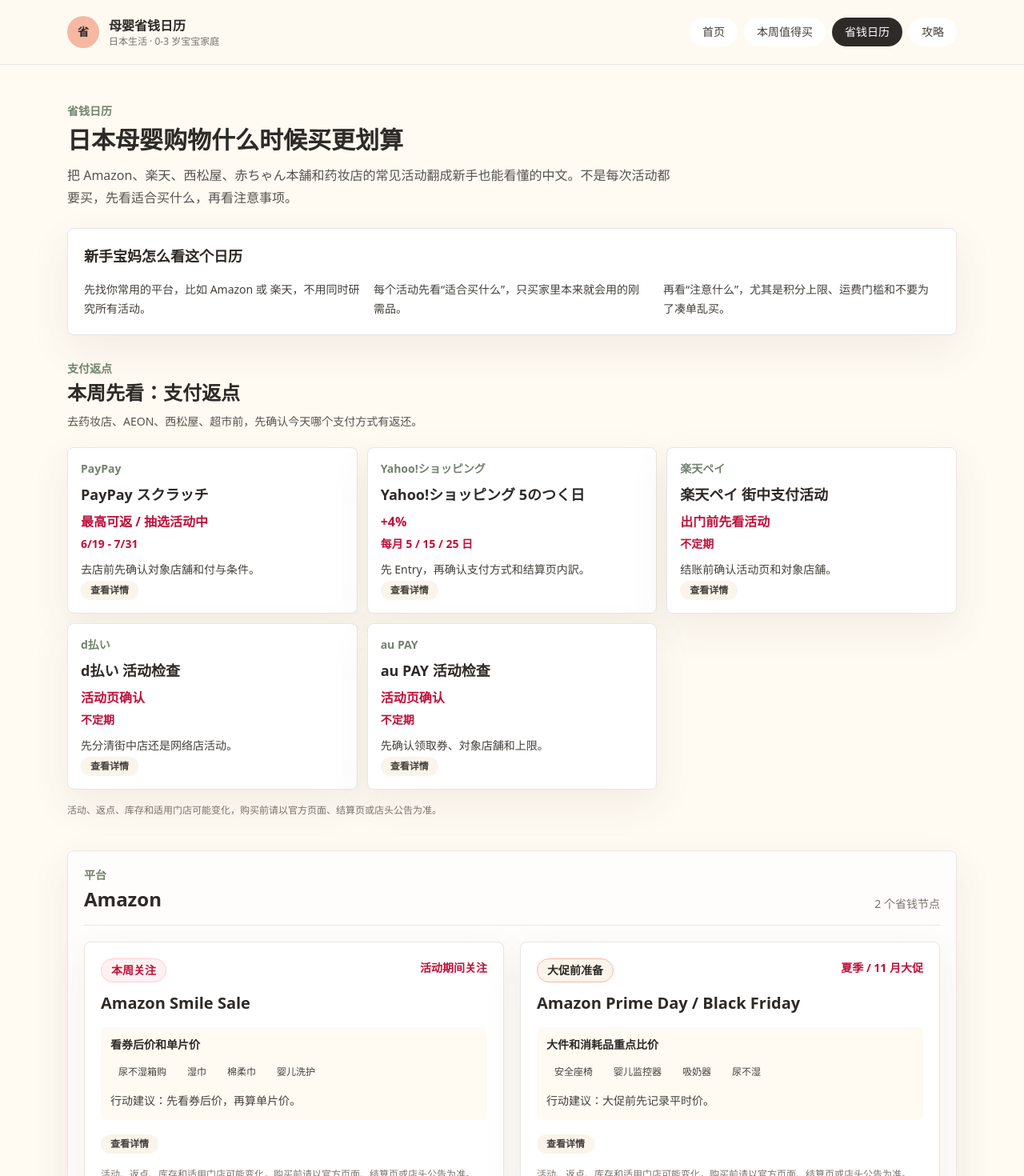
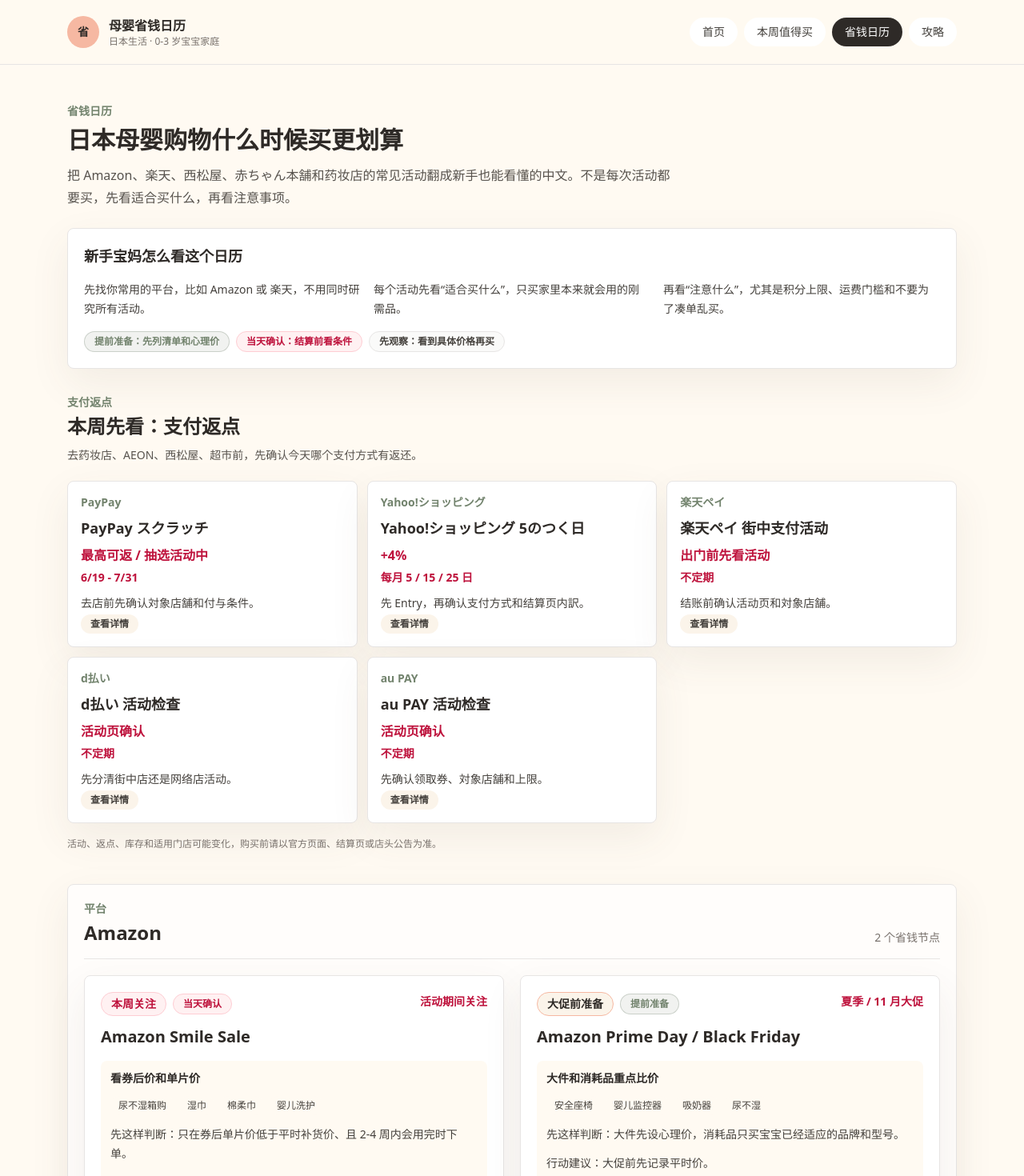
Before and after one commit to fengchuanli/mama-save-jp, a Next.js app: page /calendar in a window 1280 px wide. Shown: the top 1470 px of the page at 80% size. Built offline with nearby package versions, Linux system fonts and the light colour scheme.

Commit message:
展示省钱日历行动时机

```diff
--- a/components/CalendarCard.tsx
+++ b/components/CalendarCard.tsx
@@ -9,6 +9,26 @@
   medium: "border-peach bg-linen text-ink",
   low: "border-stone-200 bg-stone-50 text-stone-700"
 };
+
+const timingLabel = {
+  prepare: "提前准备",
+  "same-day": "当天确认",
+  watch: "先观察"
+};
+
+const timingClass = {
+  prepare: "border-tea/30 bg-tea/10 text-tea",
+  "same-day": "border-rose-200 bg-rose-50 text-rose-700",
+  watch: "border-stone-200 bg-stone-50 text-stone-700"
+};
+
+function TimingBadge({ event }: { event: CalendarEvent }) {
+  return (
+    <span className={`inline-flex rounded-full border px-3 py-1 text-xs font-semibold ${timingClass[event.buyingTiming]}`}>
+      {timingLabel[event.buyingTiming]}
+    </span>
+  );
+}
 
 function BulletList({ items }: { items: string[] }) {
   return (
@@ -38,13 +58,17 @@
 export function CalendarSummaryCard({ event }: { event: CalendarEvent }) {
   return (
     <article className="rounded-lg border border-stone-200 bg-white p-4 shadow-soft">
+      <div className="flex flex-wrap items-center gap-2">
         <p className={`inline-flex rounded-full border px-3 py-1 text-sm font-bold ${priorityClass[event.priority]}`}>
           {event.highlight}
         </p>
+        <TimingBadge event={event} />
+      </div>
       <h3 className="mt-3 text-lg font-semibold leading-7 text-ink">{event.title}</h3>
       <p className="mt-2 text-sm font-semibold leading-6 text-rose-700">{event.period}</p>
       <p className="mt-2 text-sm leading-6 text-stone-700">{event.keyBenefit}</p>
       <TargetItems items={event.targetItems} />
+      <p className="mt-3 text-sm leading-6 text-stone-700">先这样判断：{event.decisionHint}</p>
       <p className="mt-3 text-sm leading-6 text-stone-600">{event.actionTip}</p>
       <Link href={event.detailUrl} className={linkClass}>
         查看详情
@@ -58,9 +82,12 @@
     <article id={event.slug} className="scroll-mt-24 rounded-lg border border-stone-200 bg-white p-4 shadow-soft sm:p-5">
       <div className="flex flex-col gap-3 sm:flex-row sm:items-start sm:justify-between">
         <div>
+          <div className="flex flex-wrap items-center gap-2">
             <p className={`inline-flex rounded-full border px-3 py-1 text-sm font-bold ${priorityClass[event.priority]}`}>
               {event.highlight}
             </p>
+            <TimingBadge event={event} />
+          </div>
           <h3 className="mt-3 text-lg font-semibold leading-7 text-ink sm:text-xl">{event.title}</h3>
         </div>
         <p className="text-sm font-semibold leading-6 text-rose-700">{event.period}</p>
@@ -69,6 +96,7 @@
       <div className="mt-4 rounded-lg bg-cream p-3">
         <p className="text-sm font-semibold text-ink">{event.keyBenefit}</p>
         <TargetItems items={event.targetItems} />
+        <p className="mt-3 text-sm leading-6 text-stone-700">先这样判断：{event.decisionHint}</p>
         <p className="mt-3 text-sm leading-6 text-stone-700">行动建议：{event.actionTip}</p>
       </div>
 
--- a/pages/calendar.tsx
+++ b/pages/calendar.tsx
@@ -43,6 +43,11 @@
             <p>每个活动先看“适合买什么”，只买家里本来就会用的刚需品。</p>
             <p>再看“注意什么”，尤其是积分上限、运费门槛和不要为了凑单乱买。</p>
           </div>
+          <div className="mt-4 flex flex-wrap gap-2 text-xs font-semibold">
+            <span className="rounded-full border border-tea/30 bg-tea/10 px-3 py-1 text-tea">提前准备：先列清单和心理价</span>
+            <span className="rounded-full border border-rose-200 bg-rose-50 px-3 py-1 text-rose-700">当天确认：结算前看条件</span>
+            <span className="rounded-full border border-stone-200 bg-stone-50 px-3 py-1 text-stone-700">先观察：看到具体价格再买</span>
+          </div>
         </div>
 
         <PaymentRebateSpotlight events={paymentRebateEvents} />
```
Also changed, not shown: 1 other file (tests, documents, lock files or other folders). Lines whose indentation alone changed are shown as unchanged.
